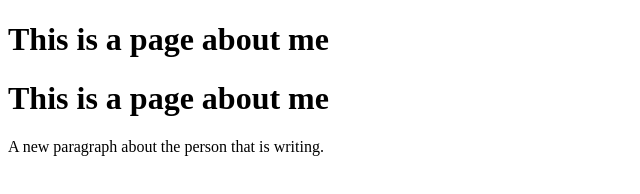
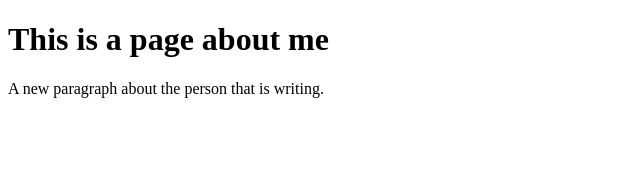
Before and after one commit to Erdoke2020/stayathome-example, a plain HTML site: page dist/about.html in a window 1280 px wide. Shown: the whole page, without its empty margins (0-640 px from the left). Drawn offline with Linux system fonts and the light colour scheme.

Commit message:
Update about.html

```diff
--- a/dist/about.html
+++ b/dist/about.html
@@ -7,7 +7,6 @@
 </head>
 <body>
   <h1>This is a page about me</h1>
-  <h1>This is a page about me</h1>
   <p>A new paragraph about the person that is writing.</p>
 </body>
 </html>
```
